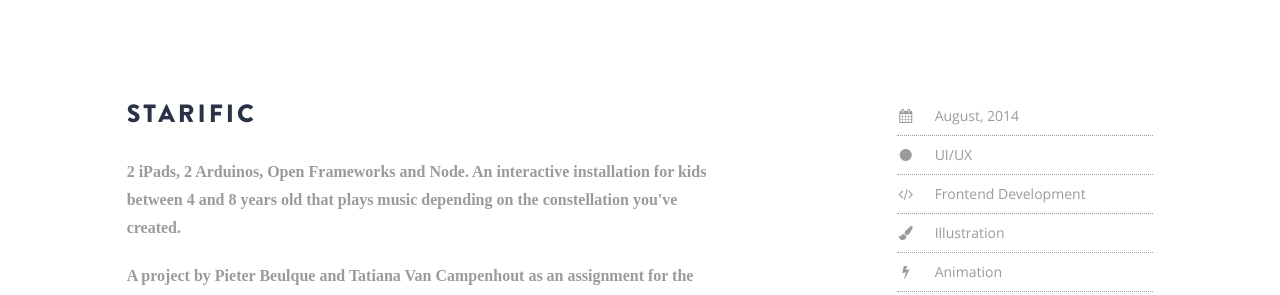
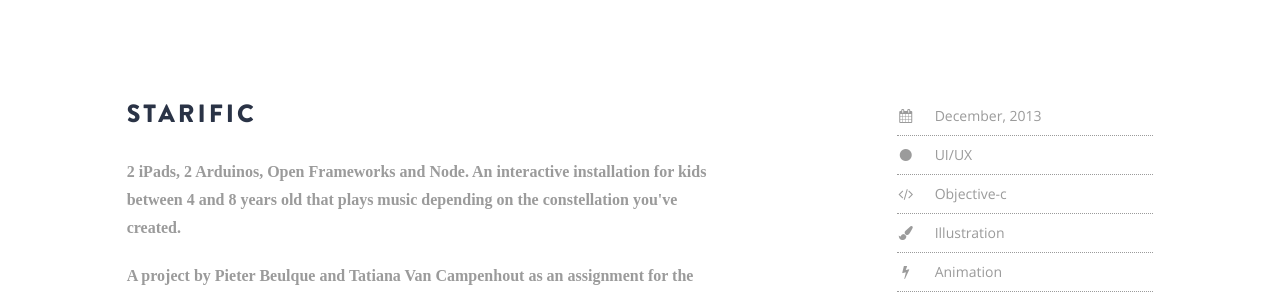
Before and after one commit to tatsvc/tatsvc.github.io, a Jekyll site: the page built from _posts/projects/3300-01-14-starific.md, in a window 1280 px wide and 900 px high, scrolled down 459 px. Shown: the part 154-449 px from the top of the window. Built offline with Jekyll 4.4.1, drawn with Linux system fonts in a browser that asks for light colours.

Commit message:
more copy

```diff
--- a/_posts/projects/3300-01-14-starific.md
+++ b/_posts/projects/3300-01-14-starific.md
@@ -46,9 +46,9 @@
 	</div>
 	<div class="column3 clearfix facts">
 		<ul class="facts">
-			<li><i class='fa fa-fw fa-calendar'></i>August, 2014</li>
+			<li><i class='fa fa-fw fa-calendar'></i>December, 2013</li>
 			<li><i class='fa fa-fw fa-circle'></i>UI/UX</li>
-			<li><i class='fa fa-fw fa-code'></i>Frontend Development</li>
+			<li><i class='fa fa-fw fa-code'></i>Objective-c</li>
 			<li><i class='fa fa-fw fa-paint-brush'></i>Illustration</li>
 			<li><i class='fa fa-fw fa-bolt'></i>Animation</li>
 		</ul>
```
